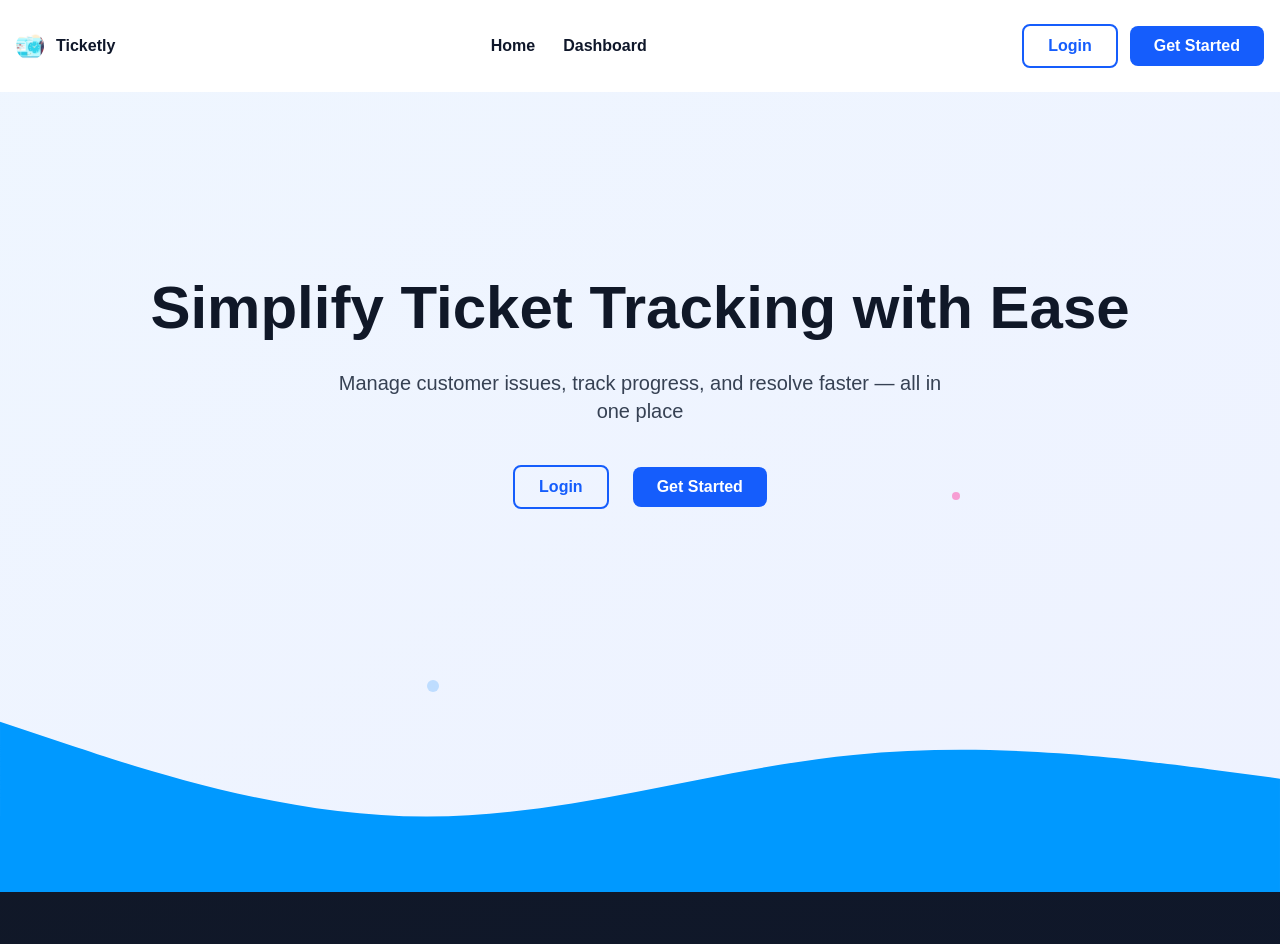
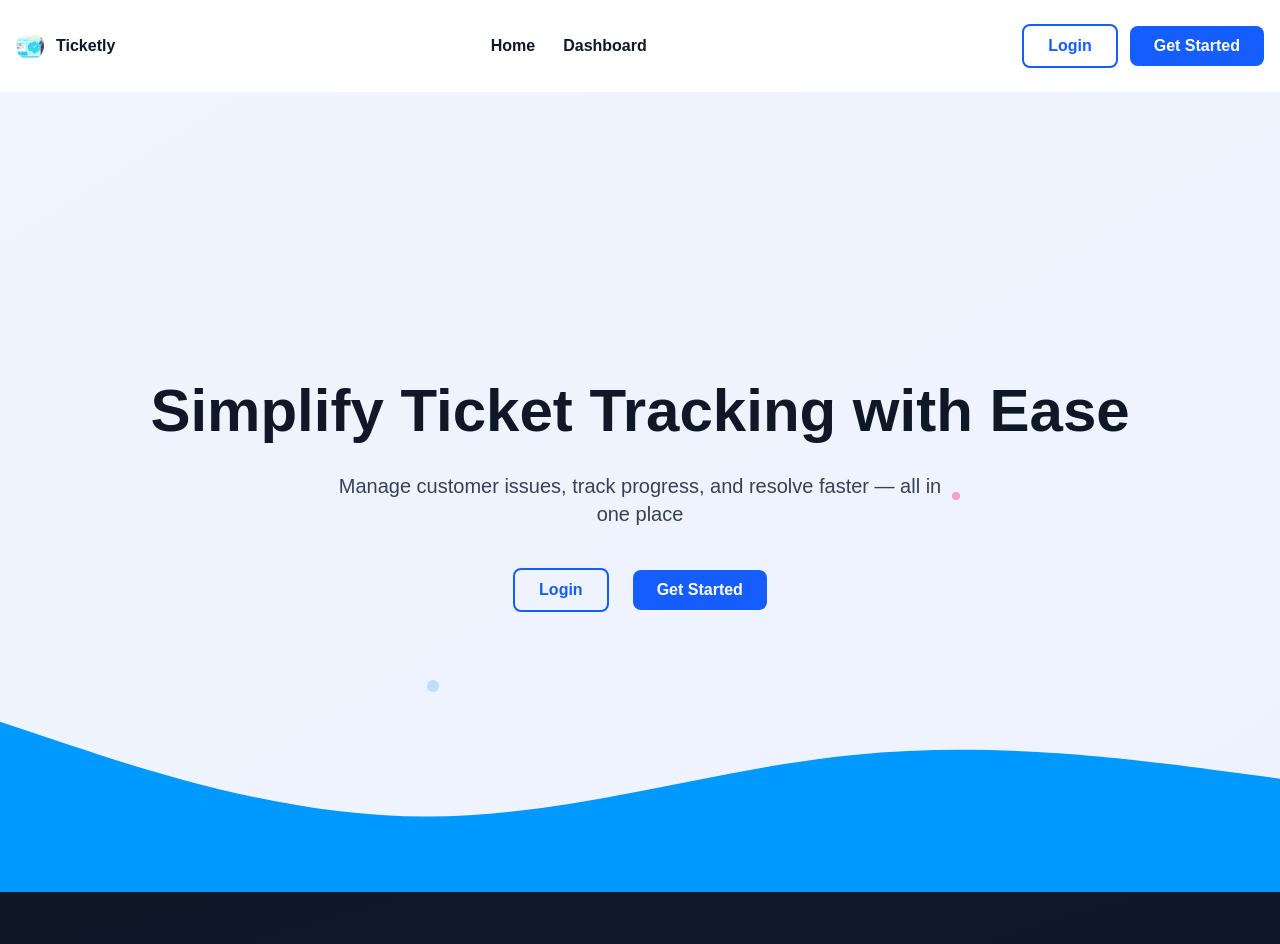
Before and after one commit to EssienJoy/react-task-management-project, a React (Vite) app: page / in a window 1280 px wide. Shown: the top 944 px of the page. Built offline with nearby package versions, Linux system fonts and the light colour scheme.

Commit message:
fixed svg bg wavy

```diff
--- a/src/ui/Hero.jsx
+++ b/src/ui/Hero.jsx
@@ -6,7 +6,7 @@ function Hero() {
 			<div className='absolute top-1/2 right-1/4 w-2 h-2 bg-pink-400 rounded-full opacity-60'></div>
 			<div className='absolute bottom-1/4 left-1/3 w-3 h-3 bg-blue-300 rounded-full opacity-50'></div>
 
-			<div className='max-w-[var(--container-main)] mx-auto px-[var(--spacing-main)] flex-1 flex flex-col gap-4 md:gap-6 items-center justify-center mt-12 md:mt-20'>
+			<div className='max-w-[var(--container-main)] mx-auto px-[var(--spacing-main)] flex-1 flex flex-col gap-4 md:gap-6 items-center justify-center '>
 				<h1 className='font-bold text-4xl sm:text-5xl md:text-6xl text-center text-gray-900 leading-tight px-4'>
 					Simplify Ticket Tracking with Ease
 				</h1>
@@ -31,9 +31,9 @@ function Hero() {
 			</div>
 
 			<svg
+				className='absolute bottom-0 left-0 w-full h-auto'
 				xmlns='http://www.w3.org/2000/svg'
-				viewBox='0 0 1440 320'
-				className='z-10'>
+				viewBox='0 0 1440 320'>
 				<path
 					fill='#0099ff'
 					fillOpacity='1'
```
